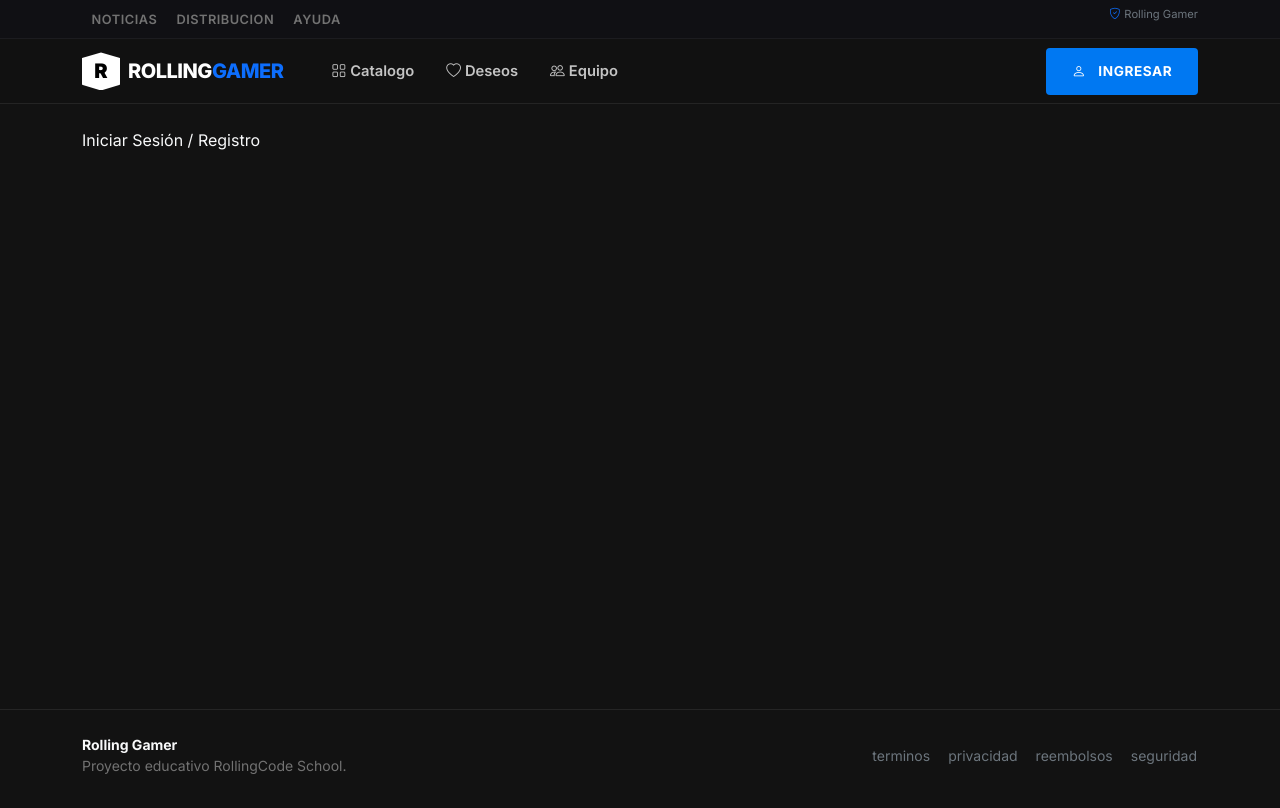
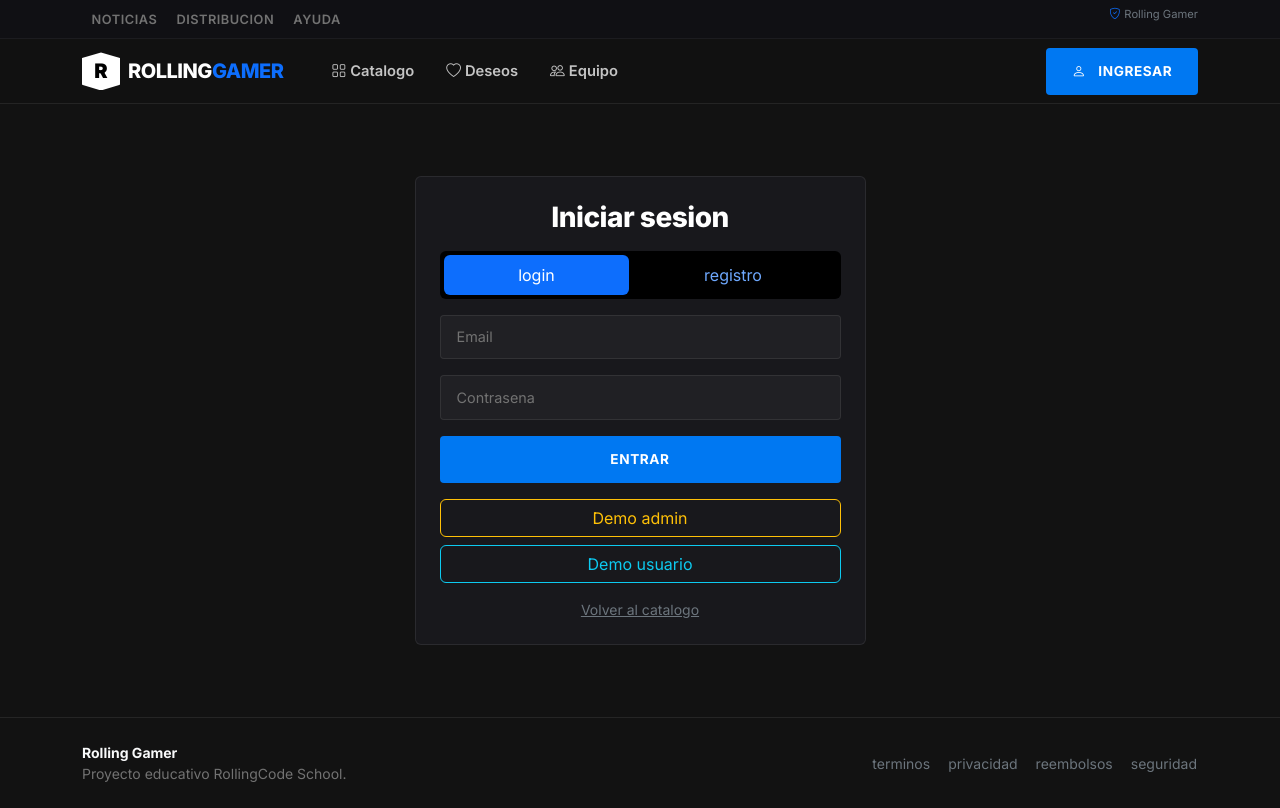
Before and after one commit to Franc-Devel/byte-brothers-rolling-gamer, a React (Vite) app: page /login in a window 1280 px wide. Built offline with nearby package versions, Linux system fonts and the light colour scheme.

Commit message:
feat(c09): sumar vistas de usuario y navegacion secundaria
- Implementar login, registro y accesos demo con AuthContext
- Agregar wishlist conectada a productos y deseos persistentes
- Crear pantallas About y Error404 para completar rutas publicas

```diff
--- a/src/App.jsx
+++ b/src/App.jsx
@@ -1,7 +1,11 @@
 import { BrowserRouter, Routes, Route, Navigate } from "react-router-dom";
 import Footer from "./components/common/Footer.jsx";
 import Menu from "./components/common/Menu.jsx";
+import About from "./components/pages/About.jsx";
+import Error404 from "./components/pages/Error404.jsx";
 import Inicio from "./components/pages/Inicio.jsx";
+import Login from "./components/pages/Login.jsx";
+import Wishlist from "./components/pages/Wishlist.jsx";
 import { AuthProvider } from "./context/AuthContext.jsx";
 import { ProductosProvider } from "./context/ProductosContext.jsx";
 import { UIModalProvider } from "./context/UIModalContext.jsx";
@@ -17,14 +21,14 @@ function App() {
               <Routes>
                 <Route path="/" element={<Inicio />} />
                 <Route path="/detalle/:id" element={<div>Detalle</div>} />
-                <Route path="/login" element={<div>Iniciar Sesión / Registro</div>} />
-                <Route path="/wishlist" element={<div>Lista de Deseos</div>} />
-                <Route path="/about" element={<div>Equipo Rolling Gamer</div>} />
+                <Route path="/login" element={<Login />} />
+                <Route path="/wishlist" element={<Wishlist />} />
+                <Route path="/about" element={<About />} />
                 <Route path="/administrador" element={<Navigate to="/admin" replace />} />
                 <Route path="/admin" element={<div>Panel Admin</div>} />
                 <Route path="/crear" element={<div>Crear</div>} />
                 <Route path="/editar/:id" element={<div>Editar</div>} />
-                <Route path="/404" element={<div>Error 404</div>} />
+                <Route path="/404" element={<Error404 />} />
                 <Route path="*" element={<Navigate to="/404" replace />} />
               </Routes>
             </main>
--- /dev/null
+++ b/src/components/pages/About.jsx
@@ -0,0 +1,12 @@
+const About = () => (
+  <section className="epic-box p-4 p-md-5">
+    <span className="epic-subheading">Equipo</span>
+    <h1 className="epic-heading h2">Rolling Gamer</h1>
+    <p className="text-secondary mb-4">Proyecto educativo de e-commerce gamer construido con React, Bootstrap, rutas protegidas, persistencia local y roles de usuario.</p>
+    <div className="row g-3">
+      {["Francisco Delgado - Team Leader", "Franco Trivino - Scrum Master"].map((p) => <div className="col-md-6" key={p}><div className="epic-specs-col">{p}</div></div>)}
+    </div>
+  </section>
+);
+
+export default About;
--- /dev/null
+++ b/src/components/pages/Error404.jsx
@@ -0,0 +1,12 @@
+import { Button } from "react-bootstrap";
+import { Link } from "react-router-dom";
+
+const Error404 = () => (
+  <section className="py-5 text-center">
+    <h1 className="epic-heading display-4">404</h1>
+    <p className="text-secondary">La ruta solicitada no existe en Rolling Gamer.</p>
+    <Button as={Link} to="/" className="btn-epic-primary">Volver al catalogo</Button>
+  </section>
+);
+
+export default Error404;
--- /dev/null
+++ b/src/components/pages/Login.jsx
@@ -0,0 +1,50 @@
+import { useState } from "react";
+import { Alert, Button, Card, Form, Nav } from "react-bootstrap";
+import { Link, useLocation, useNavigate } from "react-router-dom";
+import { useAuth } from "../../context/AuthContext.jsx";
+
+const Login = () => {
+  const { login, register, loginRapido } = useAuth();
+  const navigate = useNavigate(), location = useLocation();
+  const destino = location.state?.from?.pathname || "/";
+  const [modo, setModo] = useState("login"), [msg, setMsg] = useState("");
+  const [form, setForm] = useState({ nombre: "", email: "", password: "", repetir: "" });
+  const set = (e) => setForm({ ...form, [e.target.name]: e.target.value });
+  const entrar = (u) => navigate(u?.rol === "admin" && destino === "/" ? "/admin" : destino, { replace: true });
+
+  const enviar = (e) => {
+    e.preventDefault(); setMsg("");
+    const r = modo === "login" ? login(form.email, form.password) : form.password !== form.repetir
+      ? { success: false, mensaje: "Las contrasenas no coinciden." }
+      : register({ nombre: form.nombre, email: form.email, password: form.password });
+    r.success ? entrar(r.usuario) : setMsg(r.mensaje);
+  };
+
+  return (
+    <div className="row justify-content-center py-5">
+      <div className="col-md-8 col-lg-5">
+        <Card className="epic-box p-4 text-light">
+          <h1 className="epic-heading h3 text-center mb-3">{modo === "login" ? "Iniciar sesion" : "Crear cuenta"}</h1>
+          <Nav variant="pills" fill className="bg-black rounded p-1 mb-3">
+            {["login", "registro"].map((m) => <Nav.Item key={m}><Nav.Link active={modo === m} onClick={() => { setModo(m); setMsg(""); }}>{m}</Nav.Link></Nav.Item>)}
+          </Nav>
+          {msg && <Alert variant="danger" className="py-2">{msg}</Alert>}
+          <Form onSubmit={enviar}>
+            {modo === "registro" && <Form.Control name="nombre" className="epic-input mb-3" placeholder="Nombre o alias" value={form.nombre} onChange={set} required />}
+            <Form.Control name="email" type="email" className="epic-input mb-3" placeholder="Email" value={form.email} onChange={set} required />
+            <Form.Control name="password" type="password" className="epic-input mb-3" placeholder="Contrasena" value={form.password} onChange={set} required minLength={6} />
+            {modo === "registro" && <Form.Control name="repetir" type="password" className="epic-input mb-3" placeholder="Repetir contrasena" value={form.repetir} onChange={set} required />}
+            <Button type="submit" className="btn-epic-primary w-100">{modo === "login" ? "Entrar" : "Registrarme"}</Button>
+          </Form>
+          <div className="d-grid gap-2 mt-3">
+            <Button variant="outline-warning" onClick={() => entrar(loginRapido("admin"))}>Demo admin</Button>
+            <Button variant="outline-info" onClick={() => entrar(loginRapido("usuario"))}>Demo usuario</Button>
+          </div>
+          <Link to="/" className="text-secondary small text-center mt-3">Volver al catalogo</Link>
+        </Card>
+      </div>
+    </div>
+  );
+};
+
+export default Login;
--- /dev/null
+++ b/src/components/pages/Wishlist.jsx
@@ -0,0 +1,34 @@
+import { Button, Col, Row } from "react-bootstrap";
+import { Link } from "react-router-dom";
+import { useAuth } from "../../context/AuthContext.jsx";
+import { useProductos } from "../../context/ProductosContext.jsx";
+
+const Wishlist = () => {
+  const { usuarioActual, getWishlistJuegos, toggleWishlist } = useAuth();
+  const { productos } = useProductos();
+  const juegos = getWishlistJuegos(productos);
+  if (!usuarioActual) return <div className="epic-box p-5 text-center"><h1 className="h3">Inicia sesion para ver tus deseos</h1><Button as={Link} to="/login" className="btn-epic-primary mt-2">Ingresar</Button></div>;
+  return (
+    <>
+      <h1 className="epic-heading h3 mb-4">Mi lista de deseos</h1>
+      <Row xs={1} md={2} lg={3} className="g-3">
+        {juegos.map((j) => (
+          <Col key={j.id}>
+            <article className="epic-box p-3 h-100">
+              <img src={j.imagen} alt={j.nombre} className="w-100 rounded mb-3 object-fit-cover" style={{ height: 170 }} />
+              <h2 className="h5">{j.nombre}</h2>
+              <p className="text-secondary small">{j.resumen}</p>
+              <div className="d-flex gap-2">
+                <Button as={Link} to={`/detalle/${j.id}`} size="sm" variant="primary">Detalle</Button>
+                <Button size="sm" variant="outline-danger" onClick={() => toggleWishlist(j.id)}>Quitar</Button>
+              </div>
+            </article>
+          </Col>
+        ))}
+      </Row>
+      {juegos.length === 0 && <p className="epic-box p-4 text-center text-secondary">Todavia no guardaste juegos.</p>}
+    </>
+  );
+};
+
+export default Wishlist;
```
